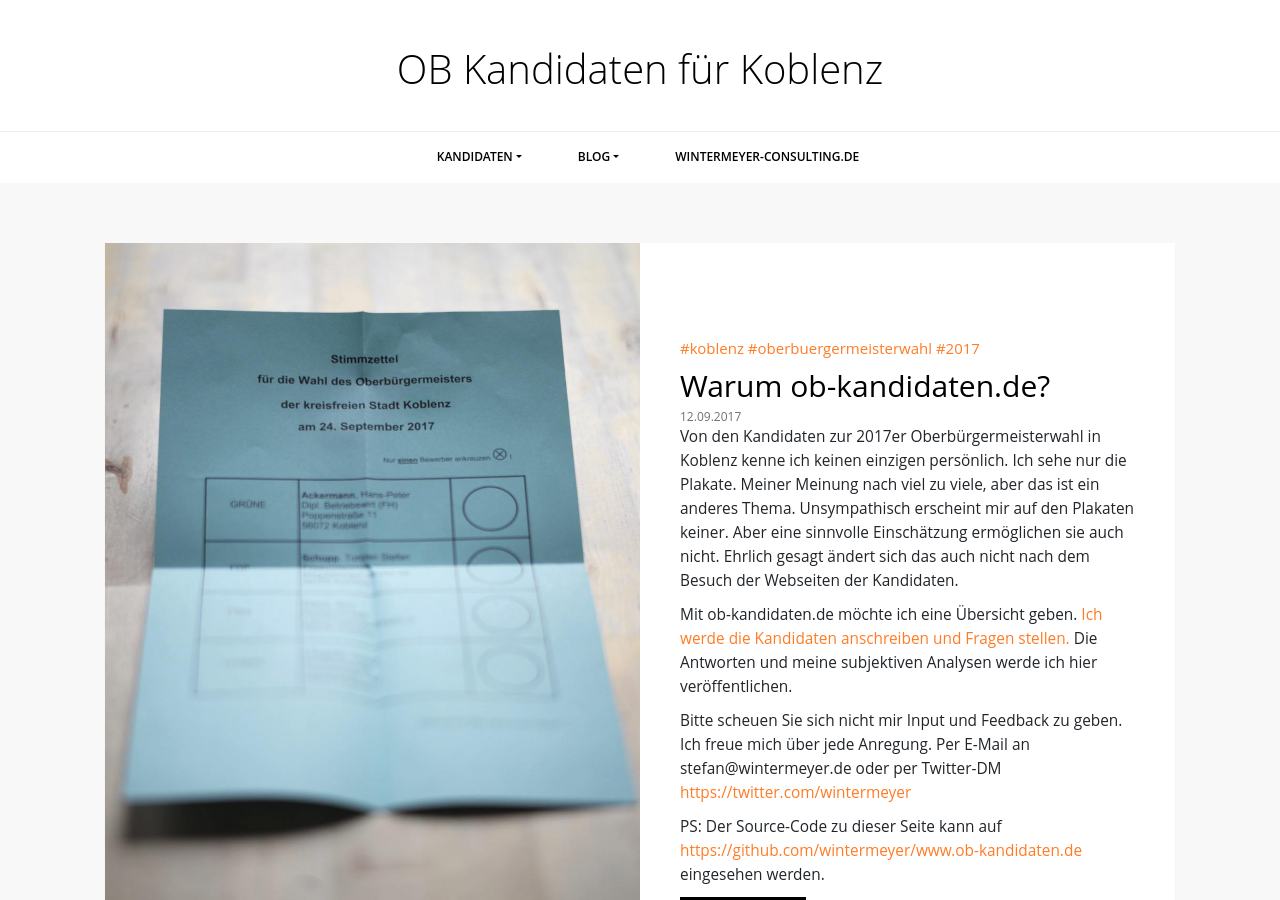
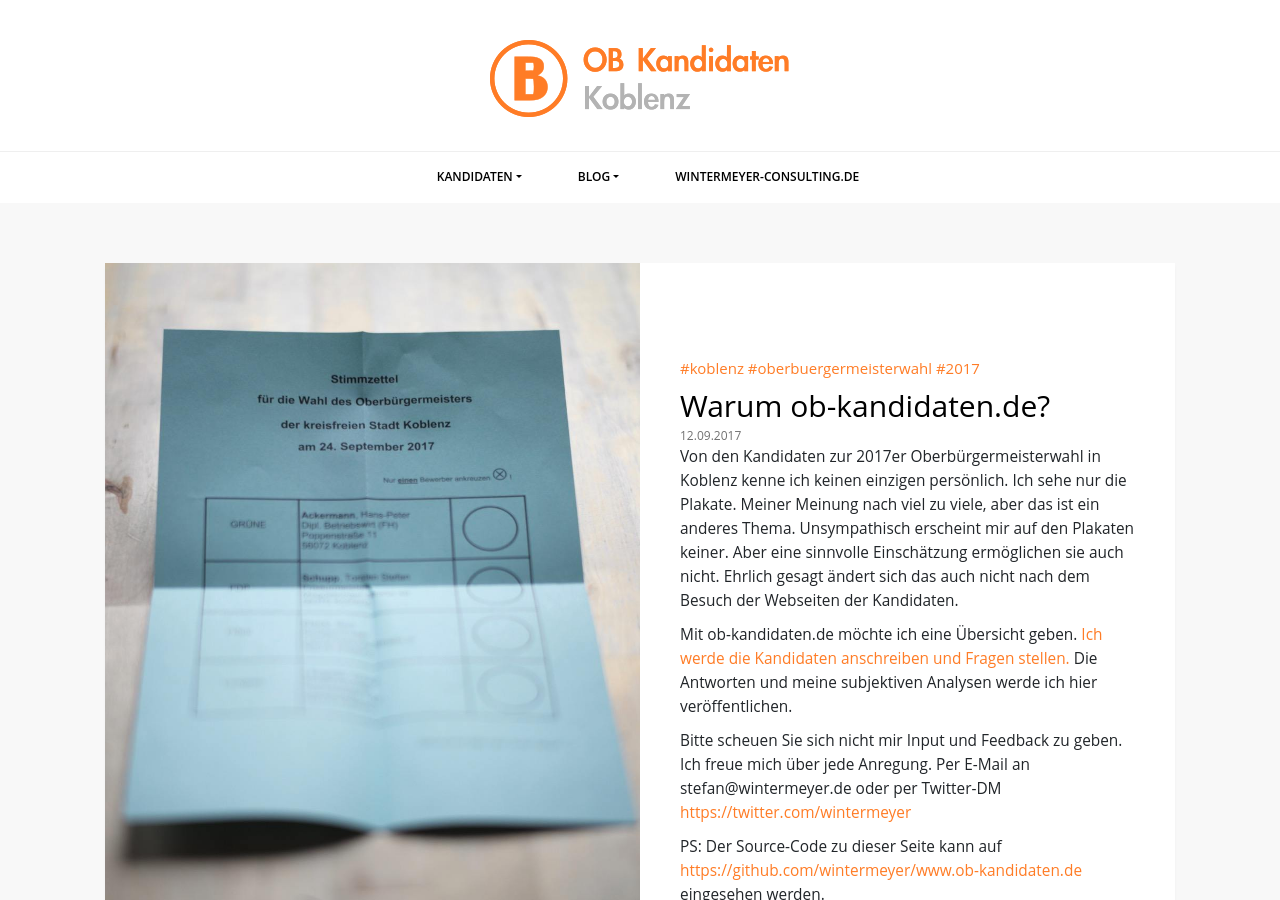
Before and after one commit to wintermeyer/www.ob-kandidaten.de, a Jekyll site: the page built from jekyll/index.html, in a window 1280 px wide and 900 px high. Built offline with Jekyll 4.4.1, drawn with Linux system fonts in a browser that asks for light colours.

Commit message:
added favicon and logos to header and footer

```diff
--- a/jekyll/_includes/footer.html
+++ b/jekyll/_includes/footer.html
@@ -3,7 +3,7 @@
     <div class="container">
       <div class="row">
         <div class="col-sm-4">
-          <p class="brand">ob-kandidaten.de</p>
+          <img src="/assets/logo/logo_ob_kanditaten_small.png" alt="Logo OB Kandidaten Koblenz">
         </div>
         <div class="col-sm-6">
           <ul class="list-inline">
--- a/jekyll/_includes/head.html
+++ b/jekyll/_includes/head.html
@@ -17,6 +17,14 @@
   <link href="/css/ada-themes.css" rel="stylesheet">
   <link href="/css/custom.css" rel="stylesheet">
 
+  <!-- Favicon -->
+  <link rel="apple-touch-icon" sizes="180x180" href="/assets/favicon/apple-touch-icon.png">
+  <link rel="icon" type="image/png" sizes="32x32" href="/assets/favicon/favicon-32x32.png">
+  <link rel="icon" type="image/png" sizes="16x16" href="/assets/favicon/favicon-16x16.png">
+  <link rel="manifest" href="/assets/favicon/manifest.json">
+  <link rel="mask-icon" href="/assets/favicon/safari-pinned-tab.svg" color="#5bbad5">
+  <meta name="theme-color" content="#ffffff">
+
   <!-- HTML5 shiv for IE8 support -->
   <!--[if lt IE 9]>
     <script src="https://oss.maxcdn.com/libs/html5shiv/3.7.0/html5shiv.js"></script>
--- a/jekyll/_includes/header.html
+++ b/jekyll/_includes/header.html
@@ -1,32 +1,9 @@
-<header class="site-header" role="banner">
+<div id="header">
+  <div class="top">
+    <a class="brand" href="/">
+      <img src="/assets/logo/logo_ob_kanditaten.png" alt="Logo OB Kandidaten Koblenz">
+    </a>
+  </div>
 
-  <div class="wrapper">
-    {% assign default_paths = site.pages | map: "path" %}
-    {% assign page_paths = site.header_pages | default: default_paths %}
-    <a class="site-title" href="{{ "/" | relative_url }}">{{ site.title | escape }}</a>
-
-    {% if page_paths %}
-      <nav class="site-nav">
-        <input type="checkbox" id="nav-trigger" class="nav-trigger" />
-        <label for="nav-trigger">
-          <span class="menu-icon">
-            <svg viewBox="0 0 18 15" width="18px" height="15px">
-              <path fill="#424242" d="M18,1.484c0,0.82-0.665,1.484-1.484,1.484H1.484C0.665,2.969,0,2.304,0,1.484l0,0C0,0.665,0.665,0,1.484,0 h15.031C17.335,0,18,0.665,18,1.484L18,1.484z"/>
-              <path fill="#424242" d="M18,7.516C18,8.335,17.335,9,16.516,9H1.484C0.665,9,0,8.335,0,7.516l0,0c0-0.82,0.665-1.484,1.484-1.484 h15.031C17.335,6.031,18,6.696,18,7.516L18,7.516z"/>
-              <path fill="#424242" d="M18,13.516C18,14.335,17.335,15,16.516,15H1.484C0.665,15,0,14.335,0,13.516l0,0 c0-0.82,0.665-1.484,1.484-1.484h15.031C17.335,12.031,18,12.696,18,13.516L18,13.516z"/>
-            </svg>
-          </span>
-        </label>
-
-        <div class="trigger">
-          {% for path in page_paths %}
-            {% assign my_page = site.pages | where: "path", path | first %}
-            {% if my_page.title %}
-            <a class="page-link" href="{{ my_page.url | relative_url }}">{{ my_page.title | escape }}</a>
-            {% endif %}
-          {% endfor %}
-        </div>
-      </nav>
-    {% endif %}
-  </div>
-</header>
+  {% include navigation.html %}
+</div>
--- a/jekyll/_includes/navigation.html
+++ b/jekyll/_includes/navigation.html
@@ -1,4 +1,4 @@
-<nav class="navbar navbar-expand-lg navbar-light navbar-ada">
+<nav class="navbar navbar-expand-sm navbar-light navbar-ada">
 <a class="navbar-brand" href="/"></a>
   <button class="navbar-toggler" type="button" data-toggle="collapse" data-target="#navbarsExample08" aria-controls="navbarsExample08" aria-expanded="false" aria-label="Toggle navigation">
     <span class="navbar-toggler-icon"></span>
--- a/jekyll/_layouts/default.html
+++ b/jekyll/_layouts/default.html
@@ -2,15 +2,7 @@
 <html lang="{{ page.lang | default: site.lang | default: "de" }}">
   {% include head.html %}
   <body>
-    <div id="header">
-      <div class="top">
-        <a class="brand" href="/">
-          OB Kandidaten für Koblenz
-        </a>
-      </div>
-
-      {% include navigation.html %}
-    </div>
+    {% include header.html %}
 
     {{ content }}
 
```
Also changed, not shown: jekyll/_layouts/candidate.html (+1 -9 lines), jekyll/assets/favicon/browserconfig.xml (added, +9 -0 lines), jekyll/assets/favicon/android-chrome-192x192.png (added), jekyll/assets/favicon/apple-touch-icon.png (added), jekyll/assets/favicon/favicon-16x16.png (added), jekyll/assets/favicon/favicon-32x32.png (added), jekyll/assets/favicon/favicon.ico (added), jekyll/assets/favicon/manifest.json (added), jekyll/assets/favicon/mstile-150x150.png (added), jekyll/assets/favicon/safari-pinned-tab.svg (added), jekyll/assets/logo/logo_ob_kanditaten.png (added), jekyll/assets/logo/logo_ob_kanditaten_small.png (added).
